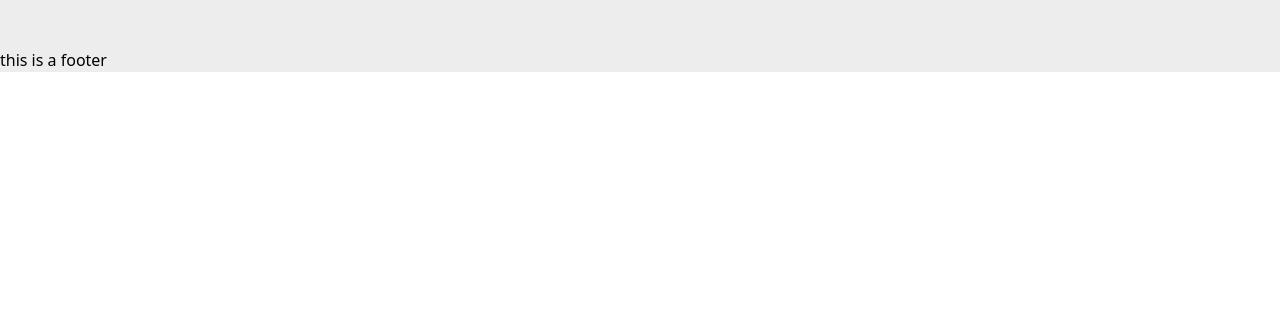
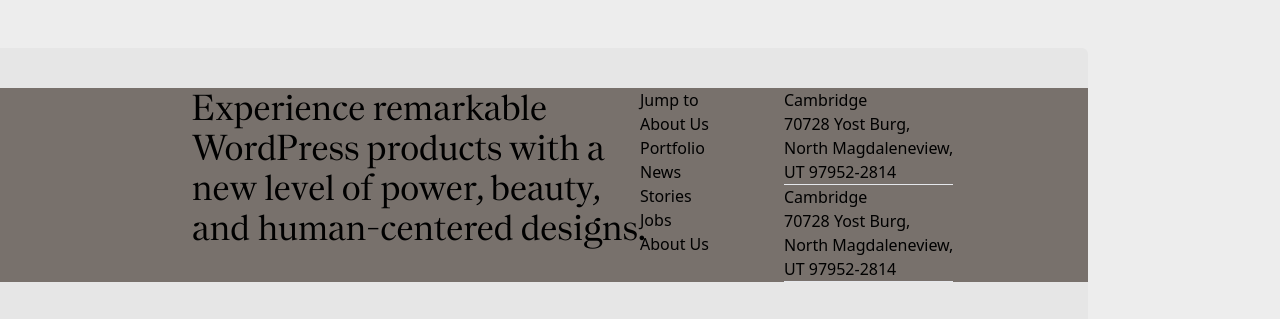
Before and after one commit to Mahin-Hasan/Figma-design-Implementation, a React (Vite) app: page / in a window 1280 px wide. Shown: the part 5759-6078 px from the top of the page. Before the commit the page ends 5831 px from the top, so only its background shows below. Built offline with nearby package versions, Linux system fonts and the light colour scheme.

Commit message:
created footer structure

```diff
--- a/src/components/Footer.jsx
+++ b/src/components/Footer.jsx
@@ -1,10 +1,66 @@
-
 const Footer = () => {
-    return (
-        <div>
-            this is a footer
+  return (
+    <footer className="lg:pe-48">
+      <div className="bg-footerBg rounded-tr-md  py-10">
+        <div className="lg:ps-48 bg-stone-500">
+          {/* footer container */}
+          <div className="flex flex-col sm:flex-row justify-between">
+            <div className="w-2/4">
+            <h1 className="font-Nantes text-4xl w-[454px]">
+              Experience remarkable WordPress products with a new level of
+              power, beauty, and human-centered designs.
+            </h1>
+            </div>
+            <div className="flex w-2/4 ">
+              <div className="w-36">
+                <h6>Jump to</h6>
+                <ul>
+                  <li>
+                    <a href="">About Us</a>
+                  </li>
+                  <li>
+                    <a href="">Portfolio</a>
+                  </li>
+                  <li>
+                    <a href="">News</a>
+                  </li>
+                  <li>
+                    <a href="">Stories</a>
+                  </li>
+                  <li>
+                    <a href="">Jobs</a>
+                  </li>
+                  <li>
+                    <a href="">About Us</a>
+                  </li>
+                </ul>
+              </div>
+              <div>
+                <div>
+                  <h4>Cambridge</h4>
+                  <p>
+                    70728 Yost Burg,
+                    <br /> North Magdaleneview,
+                    <br /> UT 97952-2814
+                  </p>
+                  <hr />
+                </div>
+                <div>
+                  <h4>Cambridge</h4>
+                  <p>
+                    70728 Yost Burg,
+                    <br /> North Magdaleneview,
+                    <br /> UT 97952-2814
+                  </p>
+                  <hr />
+                </div>
+              </div>
+            </div>
+          </div>
         </div>
-    );
+      </div>
+    </footer>
+  );
 };
 
 export default Footer;
```
